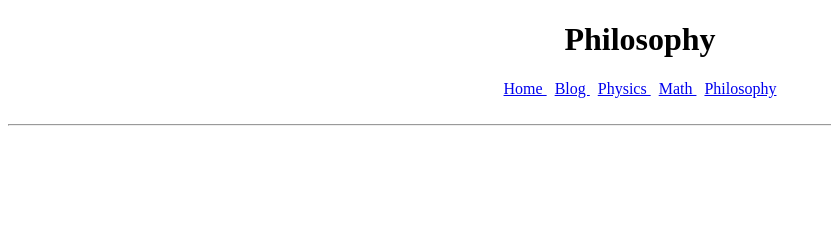
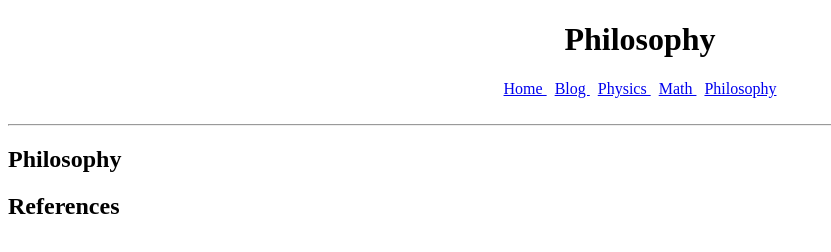
Before and after one commit to QuantumTea77/quantumtea77.github.io, a plain HTML site: page philosophy.html in a window 1280 px wide. Shown: the whole page, without its empty margins (0-831 px from the left). Drawn offline with nearby package versions, Linux system fonts and the light colour scheme.

Commit message:
Test Commit

```diff
--- a/philosophy.html
+++ b/philosophy.html
@@ -29,5 +29,11 @@
 <br>
 <hr>
 
+<h2> Philosophy </h2>
+
+
+
+<h2> References </h2>
+
 </body>
 </html>
```
